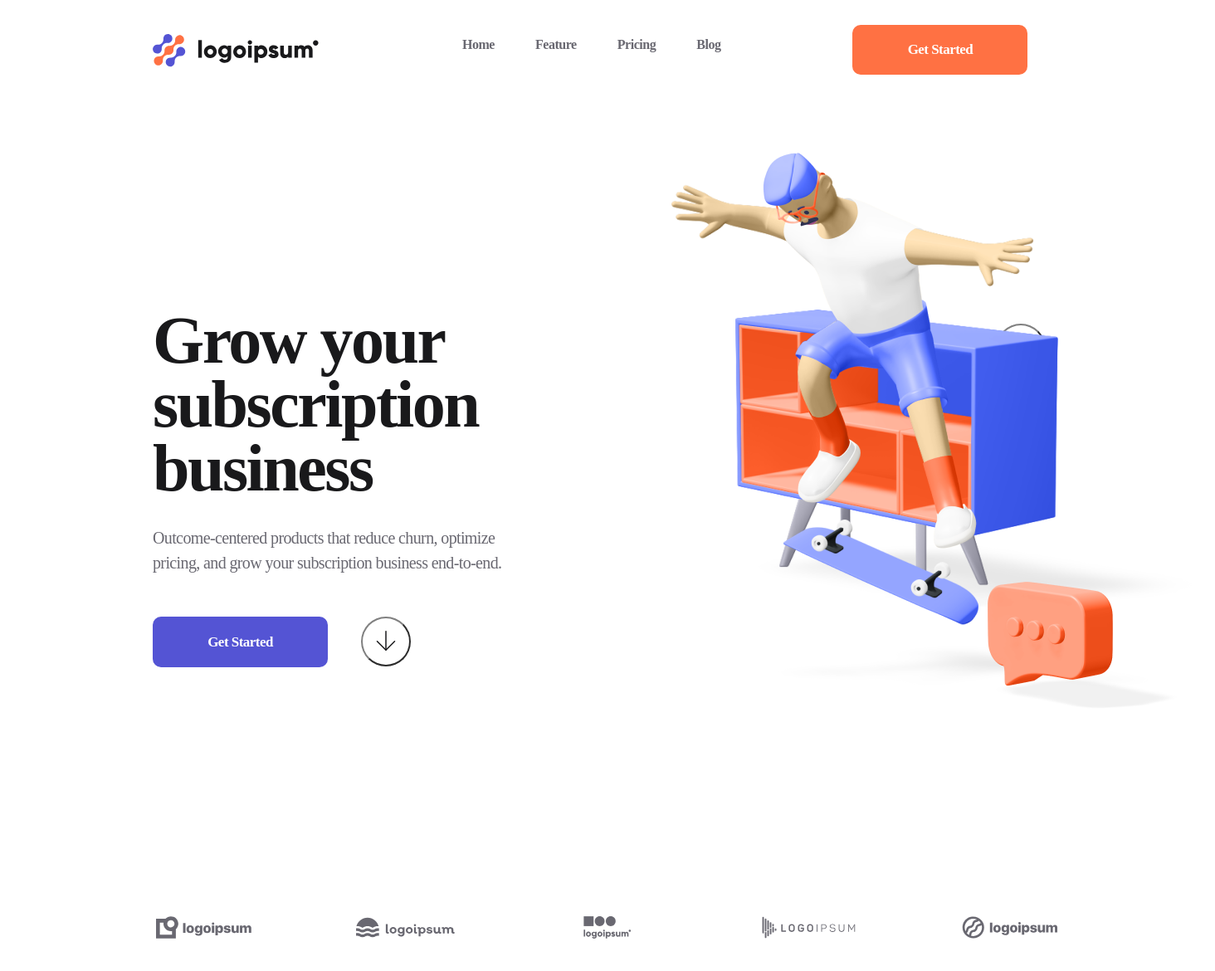
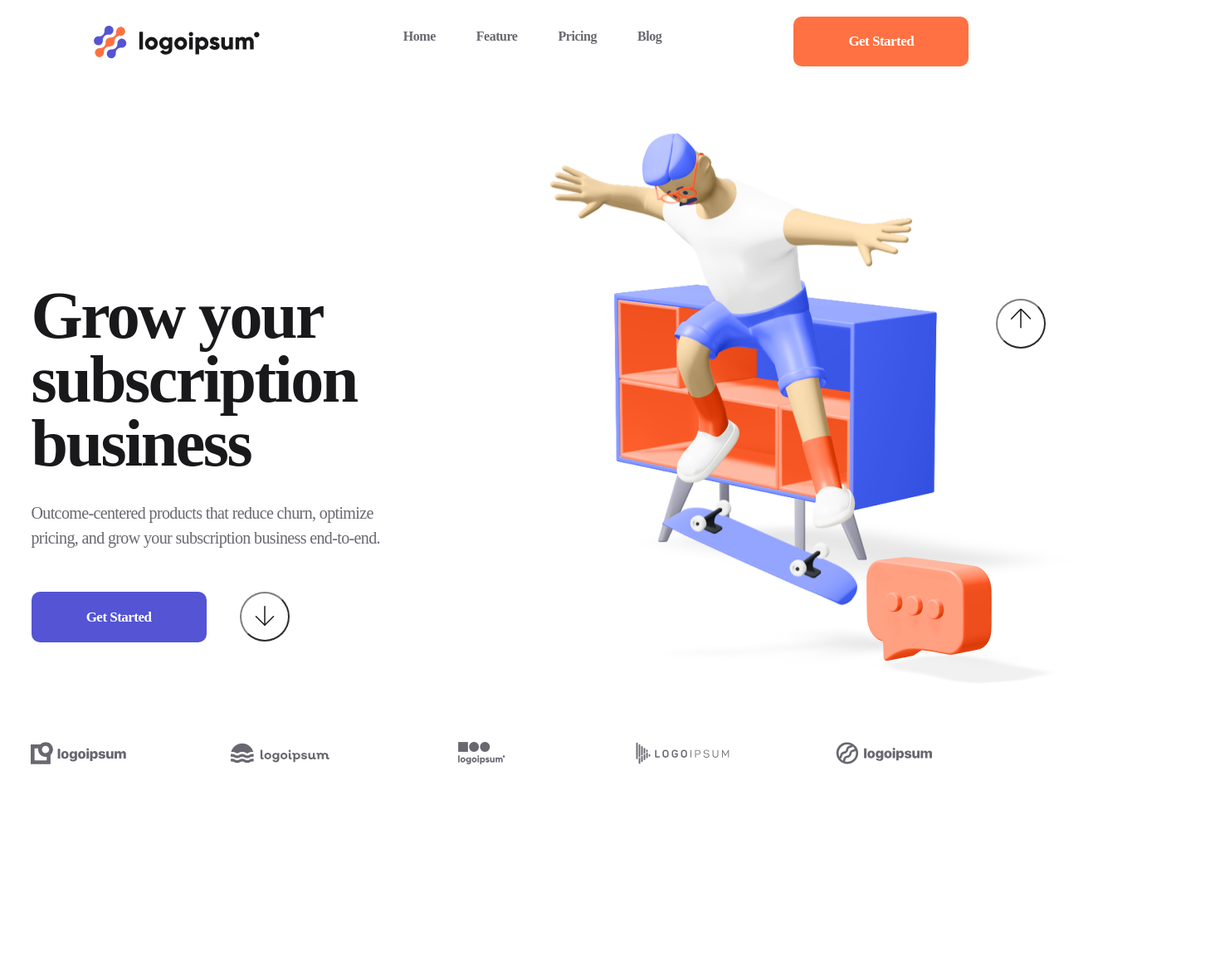
Before and after one commit to briankusuma/Flowbase-SaaS-Landingpage, a plain HTML site: page Flowbase-SaaS Landingpage/index.html in a window 1280 px wide. Shown: the top 1170 px of the page at 83% size, 1464 px wide, since content can reach past the window. Drawn offline with nearby package versions, Linux system fonts and the light colour scheme.

Commit message:
try: git

```diff
--- a/Flowbase-SaaS Landingpage/index.html
+++ b/Flowbase-SaaS Landingpage/index.html
@@ -33,7 +33,7 @@
         <img src="icon/arrow-up.svg" alt="down-up"></a>
       </button>
 
-    <div class="hero">
+    <section class="hero">
       <div class="banner-container" id="home">
 
         <div class="banner-n-button" >
@@ -74,7 +74,7 @@
         </div>
       </div>
 
-    </div>
+    </section>
 
       <!-- end of banner -->
     </header>
@@ -82,7 +82,7 @@
     <!-- flowbase main -->
     <main id="feature">
       <!-- image 1 -->
-      <div class="img-1-container">
+      <section class="section img-1-container">
         <div class="img-1">
           <div class="img-1-item">
             <img src="img/content-img 3d/chart_9.png" alt="chart_9" id="chart_9">
@@ -99,11 +99,11 @@
           </div>
         </dir>
 
-      </div>
+      </section>
       <!-- end of image 1 -->
       <!-- image 2 -->
 
-      <div class="img-2-container">
+      <section class=" section img-2-container">
 
         <dir class="img-2-intro-container">
           <div class="img-2-intro-item">
@@ -121,7 +121,7 @@
             <img src="img/content-img-2 3d/chart_7.png" alt="chart_7" id="chart_7">
           </div>
         </div>
-      </div>
+      </section>
 
       <!-- end of image 2 -->
       <!-- feature icon -->
--- a/Flowbase-SaaS Landingpage/style.css
+++ b/Flowbase-SaaS Landingpage/style.css
@@ -7,8 +7,6 @@
 }
 
 body {
-    width: 1440px;
-    height: 3550px;
     background-color: #FFFFFF;
 }
 
@@ -19,18 +17,28 @@ p {
 h1 {
     font-family: DM Sans;
 }
+.container{
+    max-width: 1440px;
+    width: 100%;
+}
+section{
+    width: 100%;
+    display: flex;
+    flex-direction: column;
+    justify-content: center;
+    align-items: center;
+}
 
 /* end of global */
 
 /* flowbase-header-nav */
 
 nav {
-
     display: flex;
-    margin-left: 184px;
-    margin-top: 30px;
-    width: 1070px;
+    width: 100%;
+    justify-content: center;
     height: 60px;
+    padding-top: 20px;
 }
 
 .logo-nav {
@@ -101,17 +109,17 @@ li {
 
 /* flowbase-header-hero */
 
-.hero {
+.hero{
     display: flex;
     flex-direction: column;
-    height: 1005px;
-    background-color: #FFFFFF;
+    justify-content: center;
 }
 
 .banner-container {
     display: flex;
     padding-top: 190px;
-    margin-left: 184px;
+    max-width: 1280px;
+
 }
 
 .banner-n-button {
@@ -213,8 +221,9 @@ li {
 
 .banner-brand {
     display: flex;
-    margin-top: 180px;
-    margin-left: 186.47px;
+    flex-direction: row;
+    justify-content: center;
+    align-items: center;
 }
 
 .logo-brand-container {
```
